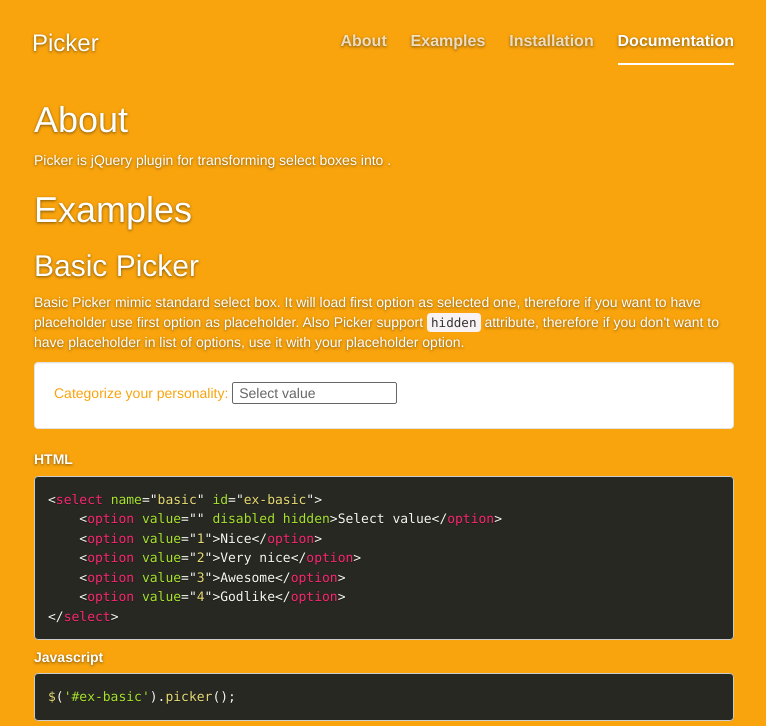
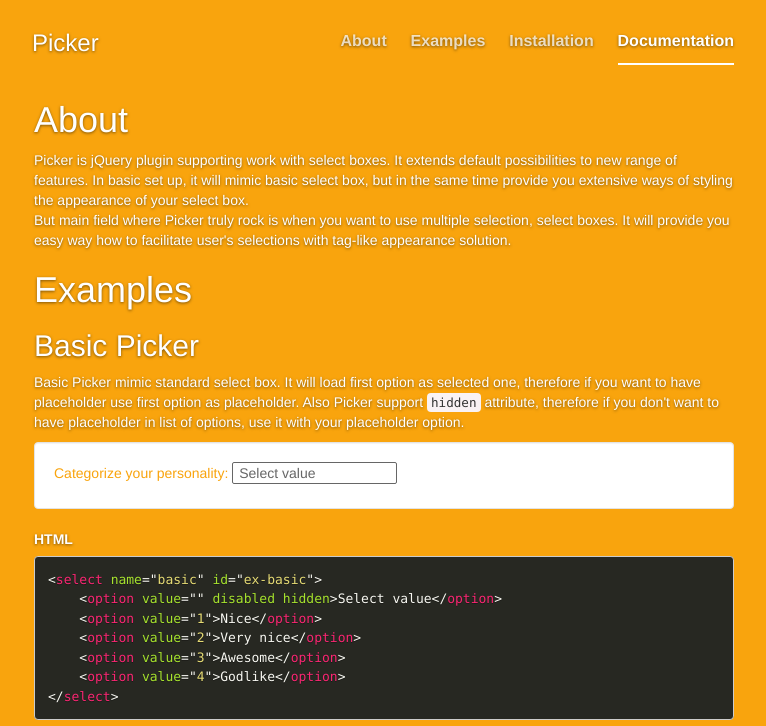
Before and after one commit to AuHau/select-picker, a website: page examples/index.html in a window 1280 px wide. Shown: the top 726 px of the page, without its empty margins (256-1022 px from the left). Drawn offline with Linux system fonts and the light colour scheme.

Commit message:
Tweaking examples

```diff
--- a/examples/index.html
+++ b/examples/index.html
@@ -2,7 +2,7 @@
 <html lang="en">
 <head>
     <meta charset="UTF-8">
-    <title>Picker examples</title>
+    <title>Picker | jQuery plugin</title>
     <link rel="stylesheet" href="css/main.css">
     <link href="css/prism.css" rel="stylesheet"/>
 
@@ -31,7 +31,13 @@
 
     <div id="about">
         <h1>About</h1>
-        Picker is jQuery plugin for transforming select boxes into .
+        Picker is jQuery plugin supporting work with select boxes. It extends default
+        possibilities to new range of features. In basic set up, it will mimic basic
+        select box, but in the same time provide you extensive ways of styling the
+        appearance of your select box.<br>
+        But main field where Picker truly rock is when you want to use multiple selection,
+        select boxes. It will provide you easy way how to facilitate user's selections
+        with tag-like appearance solution.
     </div>
 
     <div id="examples">
@@ -86,7 +92,7 @@
                 <option value="6">Loud</option>
             </select>
             <script type="text/javascript">
-                $('#ex-multiselect').picker();
+                $('#ex-multiselect').picker({containerWidth : 410});
             </script>
         </div>
 
@@ -208,7 +214,7 @@
     </div>
 
     <div id="installation">
-        <h1 class="cover-heading">Installation</h1>
+        <h1>Installation</h1>
         Picker is jQuery plugin for
     </div>
 
```
